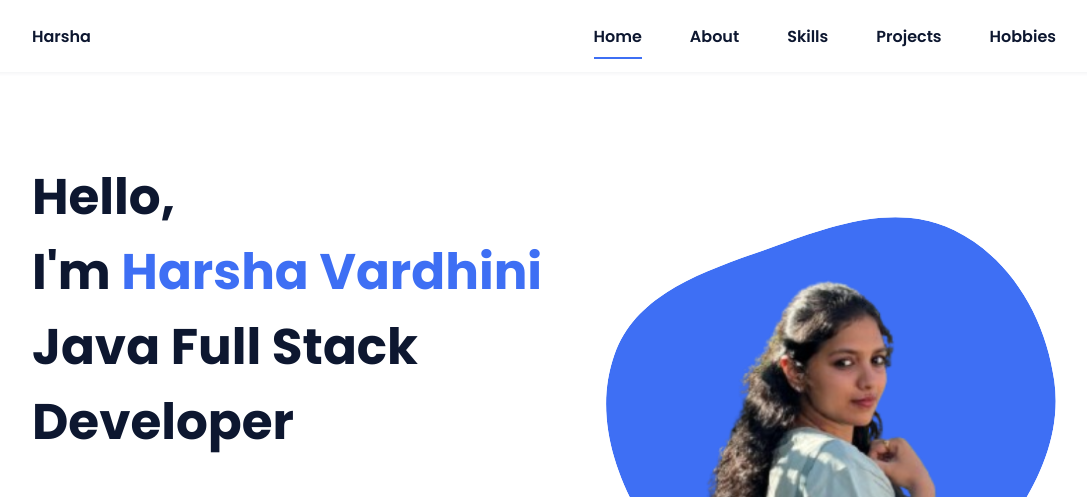
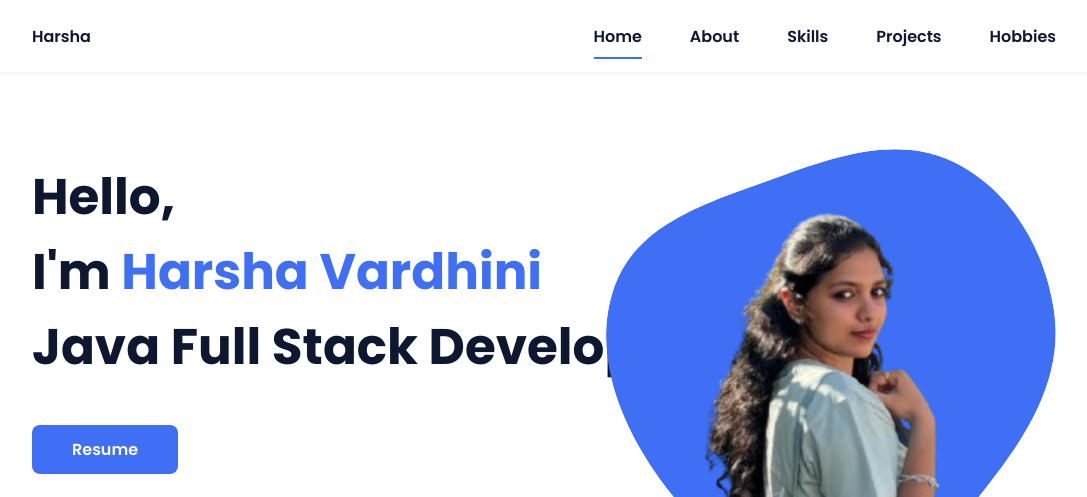
Before and after one commit to harshamanikandan/portfolio, a plain HTML site: page index.html in a window 1280 px wide. Shown: the top 497 px of the page, without its empty margins (96-1183 px from the left). Drawn offline with nearby package versions, Linux system fonts and the light colour scheme.

Commit message:
Update index.html

```diff
--- a/index.html
+++ b/index.html
@@ -39,7 +39,7 @@
             <!--===== HOME =====-->
             <section class="home bd-grid" id="home">
                 <div class="home__data">
-                    <h1 class="home__title">Hello,<br>I'm <span class="home__title-color">Harsha Vardhini</span><br>Java Full Stack<br> Developer</h1>
+                    <h1 class="home__title">Hello,<br>I'm <span class="home__title-color">Harsha Vardhini</span><br>Java Full Stack Developer</h1>
 
                     <a href="assets/Resume.pdf" class="button" download>Resume</a>
                 </div>
```
